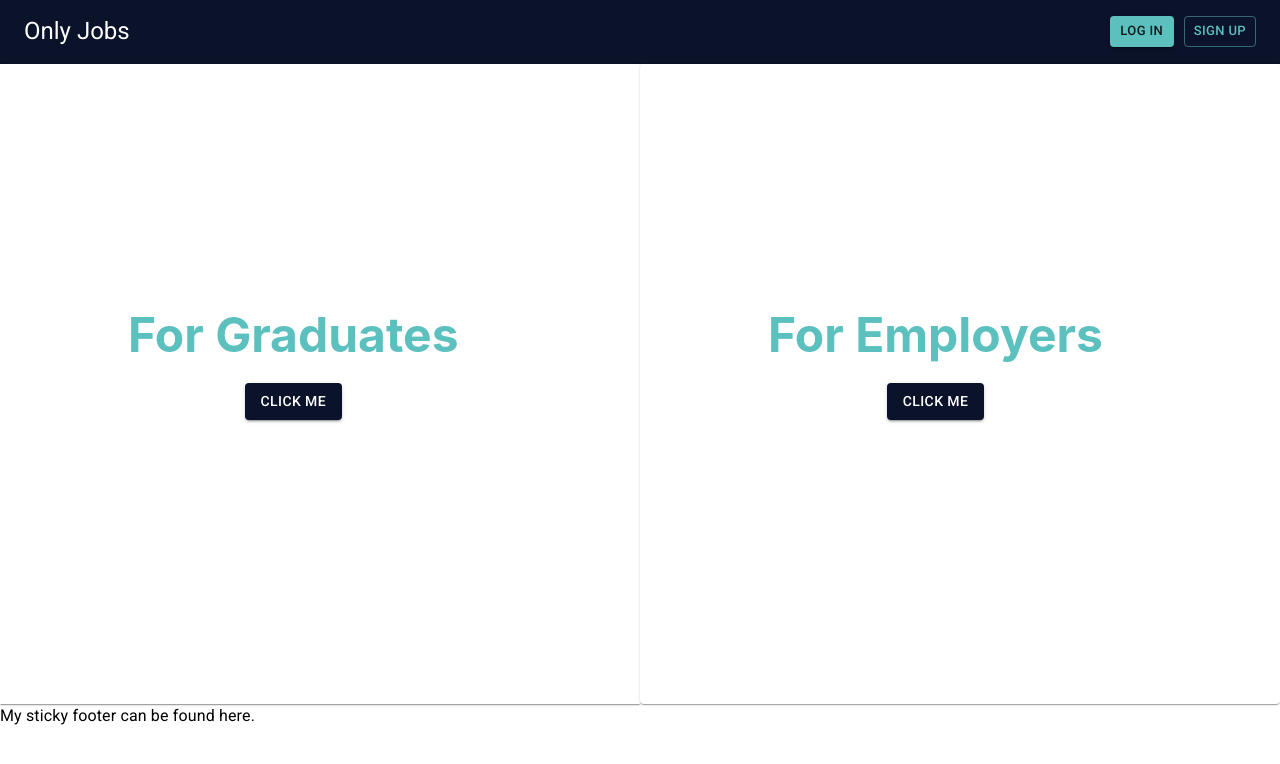
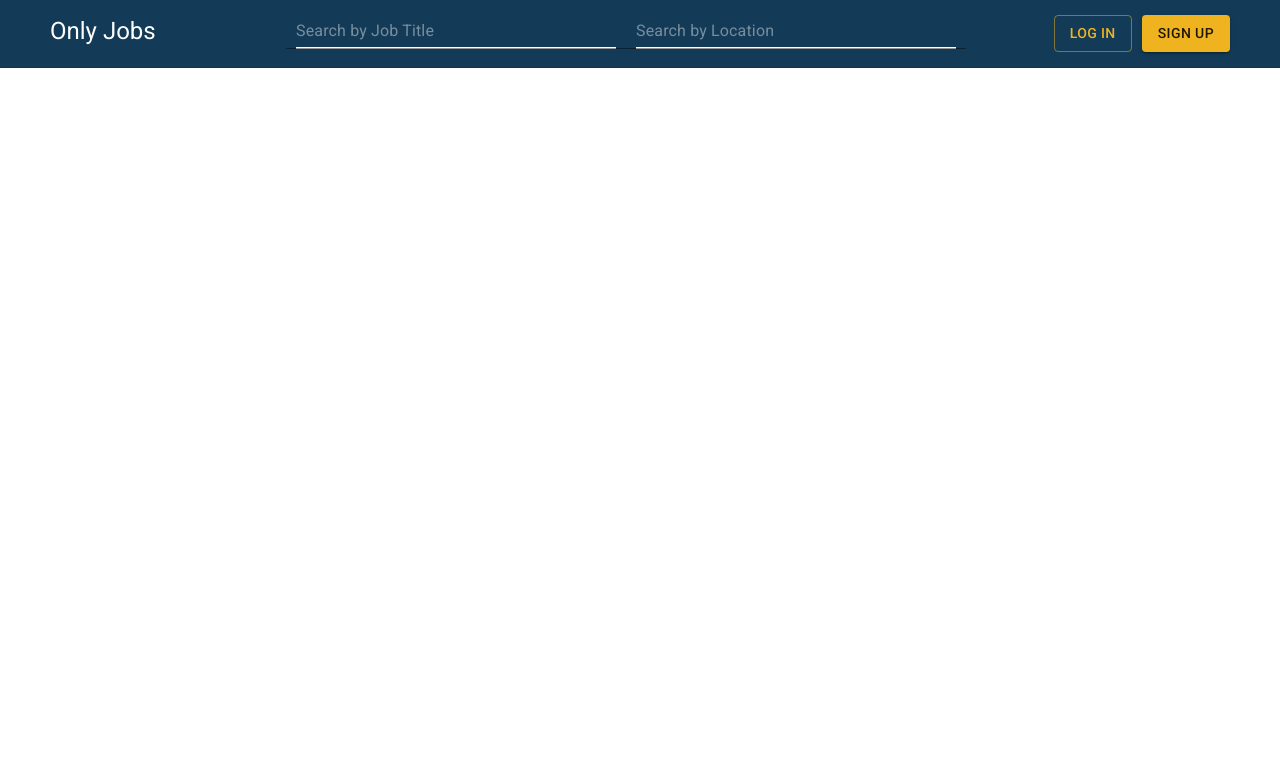
Before and after one commit to TeamLVNDR/OnlyJobs, a React (Create React App) app in the folder OnlyJobs/frontend/: page / in a window 1280 px wide. Shown: the top 764 px of the page. Built offline with nearby package versions, Linux system fonts and the light colour scheme.

Commit message:
added viewport hook and basic header for desktop

```diff
--- a/OnlyJobs/frontend/src/App.css
+++ b/OnlyJobs/frontend/src/App.css
@@ -10,7 +10,3 @@ html, body {
   height: 100%;
   font-family: -apple-system, BlinkMacSystemFont, 'Segoe UI', Roboto, Oxygen, Ubuntu, Cantarell, 'Open Sans', 'Helvetica Neue', sans-serif;
 }
-
-.btn:not(:last-child) {
-  margin-right: 10px;
-}
--- a/OnlyJobs/frontend/src/App.js
+++ b/OnlyJobs/frontend/src/App.js
@@ -1,11 +1,12 @@
 import './App.css';
-import LandingPage from './components/LandingPage';
+import HomePage from './components/HomePage';
+
 
 
 function App() {
   return (
     <div className="App">
-      <LandingPage />
+      <HomePage />
     </div>
   );
 }
--- /dev/null
+++ b/OnlyJobs/frontend/src/componentStyles/header.css
@@ -0,0 +1,15 @@
+.test {
+    float: right;
+}
+
+.btn:not(:last-child) {
+    margin-right: 10px;
+}
+
+.vr {
+    box-sizing: border-box;
+    display: inline-block;
+    border-left: 1px solid white;
+    margin-bottom: -10px;
+    height: 30px
+}
--- a/OnlyJobs/frontend/src/components/Header.js
+++ b/OnlyJobs/frontend/src/components/Header.js
@@ -3,25 +3,47 @@ import { makeStyles } from '@material-ui/core/styles';
 import Toolbar from '@material-ui/core/Toolbar';
 import Button from '@material-ui/core/Button';
 import Typography from '@material-ui/core/Typography';
+import '../componentStyles/header.css'
+import { Input } from '@material-ui/core';
+import { useViewport } from '../hooks'
 
 
 const useStyles = makeStyles((theme) => ({
-  toolbar: {
+  header: {
     borderBottom: `1px solid ${theme.palette.divider}`,
     backgroundColor: theme.palette.primary.main,
     color: '#FFFFFF',
+    padding: '15px 50px'
+  },
+  underline: {
+    color: 'white',
+    borderBottom: '2px solid white',
+    width: '25vw',
+    margin: '0 10px'
+  },
+  headerWrapper: {
+    display: 'flex',
+    justifyContent: 'space-between',
+    width: '100% '
   },
   toolbarTitle: {
+    flex: 1
+  },
+  toolbarSearch: {
+    flex: 3
+  },
+  toolbarButtons: {
     flex: 1,
   },
-  toolbarSecondary: {
-    justifyContent: 'space-between',
-    overflowX: 'auto',
-  },
-  toolbarLink: {
-    padding: theme.spacing(1),
-    flexShrink: 0,
-  },
+
+  // toolbarSecondary: {
+  //   justifyContent: 'space-between',
+  //   overflowX: 'auto',
+  // },
+  // toolbarLink: {
+  //   padding: theme.spacing(1),
+  //   flexShrink: 0,
+  // },
 //   lightBtn: {
 //       color: theme.palette.primary.contrastText,
 //       border : `1px solid ${theme.palette.primary.contrastText}`
@@ -29,12 +51,14 @@ const useStyles = makeStyles((theme) => ({
 
 }));
 
-export default function Header(props) {
+const DesktopHeader = () => {
+
   const classes = useStyles();
 
   return (
     <React.Fragment>
-      <Toolbar className={classes.toolbar} color="secondary" >
+      <Toolbar className={classes.header} color="secondary" >
+        <div className={classes.headerWrapper}>
           <Typography
             component="h2"
             variant="h5"
@@ -45,13 +69,42 @@ export default function Header(props) {
           >
             Only Jobs
           </Typography>
-        <Button className="btn" variant="contained" size="small" color='secondary'>
+
+          <form autoComplete="off" noValidate className={classes.toolbarSearch}>
+            <Input placeholder="Search by Job Title" variant="filled" inputProps={{'aria-label': 'description', className:classes.underline}} color='secondary'/>
+            {/* <div className="vr"></div> */}
+            <Input placeholder="Search by Location" variant="filled" inputProps={{'aria-label': 'description', className:classes.underline}} color='secondary'/>
+          </form>
+
+          <div className={classes.toolbarButtons}>
+            <div className="test">
+              <Button className="btn" variant="outlined" color='secondary'>
                 Log In
               </Button>
-        <Button className="btn" variant="outlined" size="small" color='secondary'>
+              <Button className="btn" variant="contained" color='secondary'>
                 Sign up
               </Button>
+
+            </div>
+
+          </div>
+
+        </div>
       </Toolbar>
     </React.Fragment>
-  );
+  )
 }
+
+export default function Header(props) {
+  const { width } = useViewport();
+  const breakpoint = 620;
+  if (width > breakpoint){
+    return <DesktopHeader />
+  }
+  else {
+    return (
+      <h1>test</h1>
+    )
+  }
+
+}
--- /dev/null
+++ b/OnlyJobs/frontend/src/components/HomePage.js
@@ -0,0 +1,11 @@
+import Header from './Header'
+
+const HomePage = () => {
+    return (
+        <div>
+            <Header />
+        </div>
+    )
+}
+
+export default HomePage
--- /dev/null
+++ b/OnlyJobs/frontend/src/hooks.js
@@ -0,0 +1,13 @@
+import { useState, useEffect } from 'react';
+
+export const useViewport = () => {
+    const [width, setWidth] = useState(window.innerWidth)
+
+    useEffect(() => {
+      const handleWindowResize = () => setWidth(window.innerWidth)
+      window.addEventListener("resize", handleWindowResize)
+      return () => window.removeEventListener("resize", handleWindowResize)
+    }, [])
+
+    return { width };
+}
--- a/OnlyJobs/frontend/src/index.js
+++ b/OnlyJobs/frontend/src/index.js
@@ -8,11 +8,14 @@ import { createMuiTheme, ThemeProvider } from '@material-ui/core/styles'
 const theme = createMuiTheme({
   palette: {
     primary: {
-      main: '#0B132B'
+      main: '#133B57'
     },
     secondary: {
-      main: '#5BC0BE'
+      main: '#F0B320'
     },
+    boxBackground: {
+      main: '#EEEEEE'
+    }
   }
 })
 
```
Lines whose indentation alone changed are shown as unchanged.
